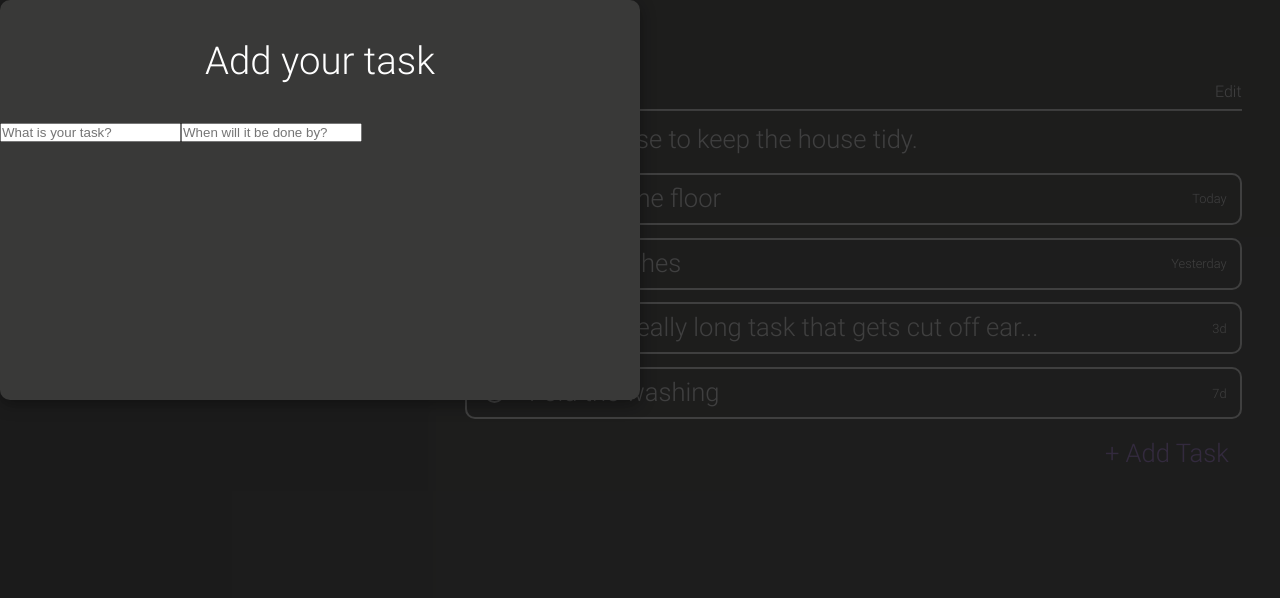
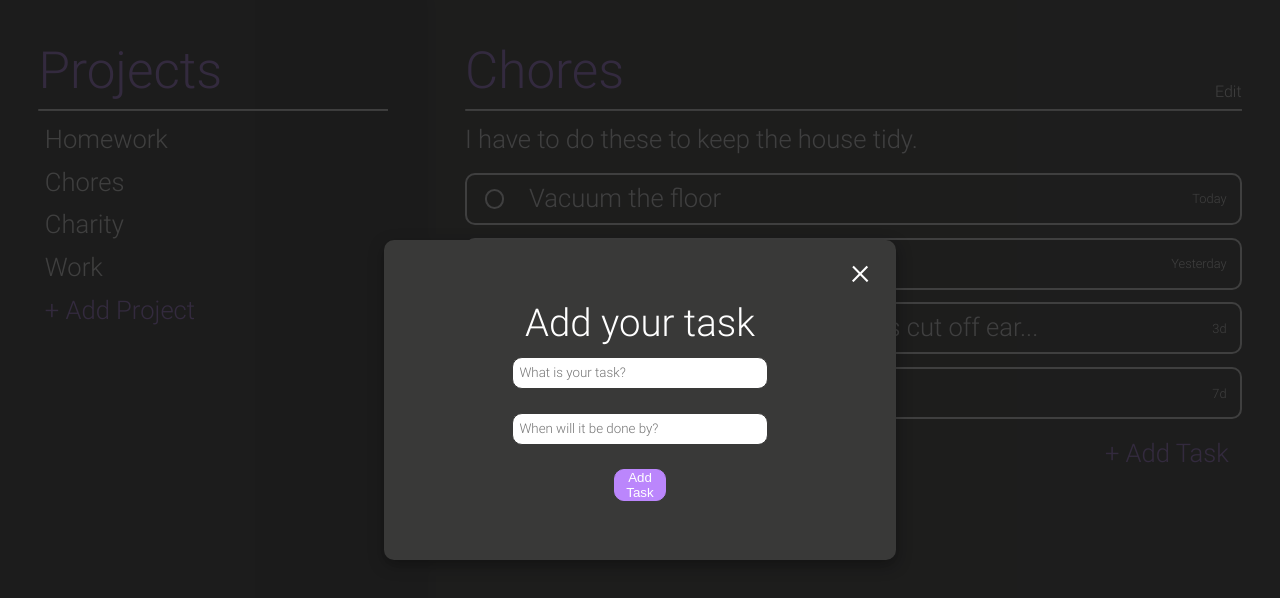
Before and after one commit to jack-white9/to-do-app, a website built with webpack: page dist/index.html in a window 1280 px wide. Both pictures are taken after a click on the element "+ Add Task". Built offline with nearby package versions, Linux system fonts and the light colour scheme.

Commit message:
Finished task popup UI

```diff
--- a/package.json
+++ b/package.json
@@ -5,7 +5,8 @@
   "main": "index.js",
   "scripts": {
     "test": "echo \"Error: no test specified\" && exit 1",
-    "build": "webpack"
+    "start": "webpack serve --open",
+    "watch": "webpack --watch"
   },
   "repository": {
     "type": "git",
@@ -23,6 +24,7 @@
     "html-webpack-plugin": "^5.3.2",
     "style-loader": "^3.2.1",
     "webpack": "^5.50.0",
-    "webpack-cli": "^4.8.0"
+    "webpack-cli": "^4.8.0",
+    "webpack-dev-server": "^4.0.0"
   }
 }
--- a/src/addTask.js
+++ b/src/addTask.js
@@ -1,13 +1,20 @@
 export default function addTaskPopup() {
     const addTaskButton = document.querySelector('.addTask');
+    const exitPopup = document.createElement('p');
+    exitPopup.classList.add('exitPopup');
+    exitPopup.innerHTML = '×';
+
+    const darkOverlay = document.createElement('div');
+    darkOverlay.classList.add('darkOverlay');
+
     addTaskButton.addEventListener('click', () => {
-        const darkOverlay = document.createElement('div');
-        darkOverlay.classList.add('darkOverlay');
         document.body.appendChild(darkOverlay);
 
         const popupContainer = document.createElement('container');
         popupContainer.classList.add('popupContainer');
         darkOverlay.appendChild(popupContainer);
+
+        popupContainer.appendChild(exitPopup);
 
         const popupHeading = document.createElement('p');
         popupHeading.classList.add('popupHeading');
@@ -25,5 +32,13 @@ export default function addTaskPopup() {
         timeForm.setAttribute('placeholder', 'When will it be done by?');
         timeForm.classList.add('timeForm');
         popupContainer.appendChild(timeForm);
+
+        const confirmForms = document.createElement('button');
+        confirmForms.classList.add('confirmForms');
+        confirmForms.innerHTML = 'Add Task';
+        popupContainer.appendChild(confirmForms)
+    })
+    exitPopup.addEventListener('click', () => {
+        document.body.removeChild(darkOverlay);
     })
 }
--- a/src/style.css
+++ b/src/style.css
@@ -151,23 +151,104 @@ wrapper {
     left: 0;
     height: 100vh;
     width: 100vw;
+    display: flex;
+    flex-direction: column;
+    justify-content: center;
+    align-items: center;
 }
+
+
+
 
 .popupContainer {
     position: fixed;
     z-index: 3;
-    width: 50vw;
-    height: 50vh;
     background-color: #393938;
     box-shadow: rgba(0, 0, 0, 0.35) 0px 5px 15px;
     border-radius: 10px;
     color: white;
+    display: flex;
+    flex-direction: column;
+    justify-content: center;
+}
+
+.exitPopup {
+    position: absolute;
+    top: 1vh;
+    right: 2vw;
+}
+
+.exitPopup:hover {
+    cursor: pointer;
 }
 
 .popupHeading {
     text-align: center;
-    margin: 1em;
-    font-size: 3vw;
+    margin: 0 auto 0 auto;
 }
 
-.taskForm, .timeForm {}
+.taskForm, .timeForm {
+    font-family: 'Roboto', sans-serif;
+    margin: 1.5vh 10vw 1.5vh 10vw;
+    height: 10%;
+    border-radius: 10px;
+    border: 0.1em solid #393938;
+    padding: 0 0.5vw 0 0.5vw;
+}
+
+.taskForm:focus, .timeForm:focus {
+    outline: none;
+}
+
+.confirmForms {
+    margin-top: 1.5vh;
+    height: 10%;
+    background-color: #BB86FC;
+    color: white;
+    border: 0.1em solid #BB86FC;
+    border-radius: 10px;
+    align-self: center;
+}
+
+@media (max-width: 600px) {
+    .popupContainer {
+        width: 80vw;
+        height: 60vh;
+    }
+
+    .popupHeading {
+        font-size: 8vw;
+    }
+
+    .confirmForms {
+        width: 30%;
+    }
+
+    .exitPopup {
+        font-size: 8vw;
+    }
+}
+
+@media (min-width: 601px) {
+    .popupContainer {
+        width: 40vw;
+        height: 40vh;
+    }
+
+    .popupHeading {
+        font-size: 3vw;
+    }
+
+    .confirmForms {
+        width: 10%;
+    }
+
+    .exitPopup {
+        font-size: 3vw;
+    }
+}
+
+.confirmForms:hover {
+    background-color: white;
+    color: #BB86FC;
+}
```
Also changed, not shown: dist/index.bundle.js, 1 other file.
